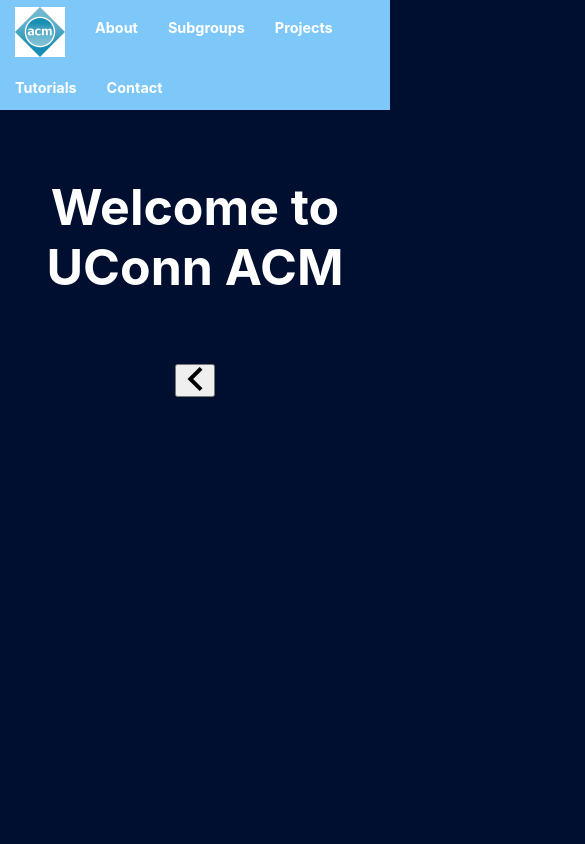
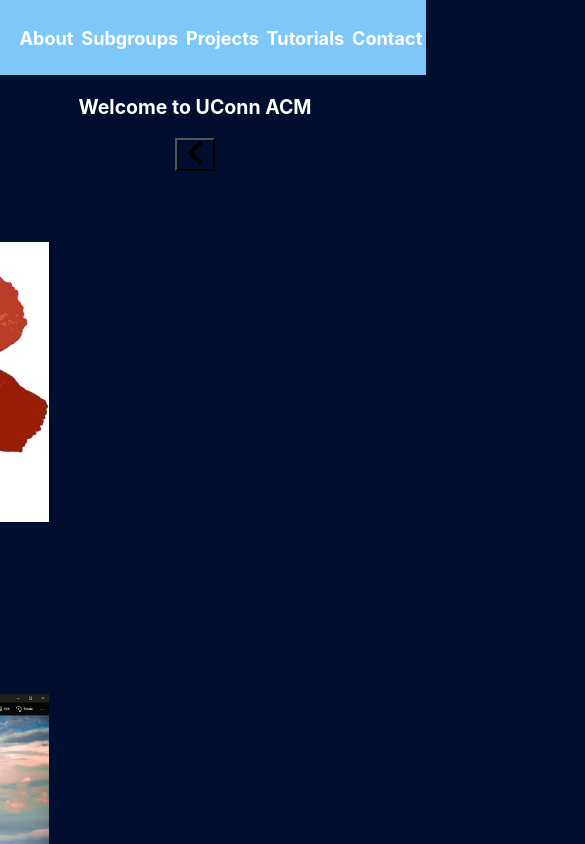
Before and after one commit to brandonmino/uconn-acm-website, a React (Create React App) app: page / in a window 390 px wide. Shown: the top 844 px of the page, 585 px wide, since content can reach past the window. Built offline with nearby package versions, Linux system fonts and the light colour scheme.

Commit message:
Get layout to work more across mobile devices, moving to viewport/flexbox layout

```diff
--- a/public/index.html
+++ b/public/index.html
@@ -6,7 +6,9 @@
     <meta name="viewport" content="width=device-width, initial-scale=1" />
     <meta name="UConn ACM Website" content="UConn ACM Website"/>
   </head>
-  <header id="header"></header>
-  <div id="body"></div>
-  <footer id="footer"></footer>
+  <body>
+    <header id="header"></header>
+    <div id="body"></div>
+    <footer id="footer"></footer>
+  </body>
 </html>
--- a/src/App.css
+++ b/src/App.css
@@ -3,104 +3,92 @@
   text-align: center;
 }
 .header-row {
+  display: flex;
+  flex: 1;
+  flex-direction: row;
+  justify-content: left;
+  align-items: left;
+  width: 100vw;
   background-color: #7dc8f9;
 }
-#header:after {
-  visibility: hidden;
-  display: block;
-  font-size: 0;
-  content: " ";
-  clear: both;
-  height: 0;
+.header-column {
+  display: flex;
+  justify-content: center;
+  align-items: center;
+  background-color: #7dc8f9;
+  font-size: 2.15vh;
 }
-.header-column {
-  display: inline-block;
-  width: max-content;
-  padding: 0px 15px;
-  clear: both;
-  text-align: center;
-  font-size: 90%;
-  margin-top: 7px;
-  height: 100%;
-  line-height: 100%;
-  vertical-align: top;
-  background-color: #7dc8f9;
+.header-logo-column {
+  padding: 1vh 2vw;
 }
 .header-logo {
-  background-color: white;
+  max-width: 100%;
+  max-height: 100%;
 }
-.header-about,
-.header-info,
-.header-subgroups,
-.header-projects,
-.header-tutorials,
-.header-contact {
+.header-column-tabs {
+  padding: 1vh 1vw;
   color: white;
   font-weight: bold;
 }
-#footer:after {
-  visibility: hidden;
-  display: block;
-  font-size: 0;
-  content: " ";
-  clear: both;
-  height: 0;
+.header-tab-text {
+  max-width: 100%;
+  max-height: 100%;
 }
 .footer-row {
-  margin-top: 20px;
+  display: flex;
+  flex: 1;
+  flex-direction: row;
+  justify-content: space-around;
+  align-items: center;
+  background-color: #000e2f;
+  padding-bottom: 5vh;
 }
 .footer-column {
-  display: inline-block;
-  width: 33.33%;
-  clear: both;
-  text-align: center;
-  font-size: 100%;
-  height: 100%;
-  line-height: 100%;
-  vertical-align: top;
-  background-color: #000e2f;
+  display: flex;
+  flex: 1;
+  justify-content: center;
+  align-items: center;
+  color: white;
 }
-.footer-resources,
-.footer-legal {
-  color: white;
-  padding-bottom: 3.2px;
-}
-.footer-logo {
-  background-color: white;
-}
-#home-body {
+.home-body {
+  display: flex;
+  flex: 1;
+  flex-direction: column;
+  justify-content: center;
+  align-items: center;
   text-align: center;
 }
 .home-title {
-  font-size: 50px;
+  display: flex;
+  flex: 1;
+  font-size: 5vw;
   color: white;
   font-weight: bold;
-  margin: 67px 0px;
 }
-#about-container {
+.about-container {
   text-align: center;
   margin-bottom: 50px;
 }
 .about-title {
-  font-size: 35px;
+  font-size: 3.5vw;
   color: white;
   font-weight: bold;
 }
-.about-text-container {
-  display: inline-block;
-  width: 50%;
-  text-align: center;
-}
 .about-text {
+  display: flex;
+  flex: 1;
   font-size: 20px;
   color: white;
 }
+.slide-container {
+  top: 100vh;
+  width: 75vw;
+}
 .each-slide > div {
-  display: flex;
-  align-items: center;
-  justify-content: center;
-  background-size: cover;
-  height: 350px;
+  background-size: contain;
+  background-repeat: no-repeat;
+  background-position: center;
+  height: 50vh;
 }
 .react-slideshow-container .nav[data-type="prev"] span {
   border-right: none;
@@ -138,3 +126,26 @@
 .react-slideshow-container + div.indicators > div:last-of-type {
   margin-right: 10px;
 }
+.react-slideshow-container .nav {
+  background: #000e2f;
+  transition: 0.3s;
+}
+.react-slideshow-container .nav span {
+  border-color: white;
+}
+.react-slideshow-container .nav:hover {
+  background-color: #000e2f;
+  box-shadow: 0 0 5px 3px white;
+}
+.react-slideshow-container .nav span:hover {
+  border-color: white;
+}
+.react-slideshow-container + div.indicators > .each-slideshow-indicator {
+  transition: 0.3s;
+}
+.react-slideshow-container + div.indicators > .each-slideshow-indicator:hover {
+  background: #adceed;
+}
+.react-slideshow-container + div.indicators > .each-slideshow-indicator:active {
+  background: white;
+}
--- a/src/App.js
+++ b/src/App.js
@@ -6,42 +6,39 @@
 export function Header() {
   return (
     <div className="header-row">
-      <div className="header-column">
+      <div className="header-column header-logo-column">
         <img src={logo} className="header-logo" alt="header-logo"/>
       </div>
-      <div className="header-column">
-        <p className="header-about">About</p>
+      <div className="header-column header-column-tabs">
+        <p className="header-tab-text">About</p>
       </div>
-      <div className="header-column">
-        <p className="header-subgroups">Subgroups</p>
+      <div className="header-column header-column-tabs">
+        <p className="header-tab-text">Subgroups</p>
       </div>
-      <div className="header-column">
-        <p className="header-projects">Projects</p>
+      <div className="header-column header-column-tabs">
+        <p className="header-tab-text">Projects</p>
       </div>
-      <div className="header-column">
-        <p className="header-tutorials">Tutorials</p>
+      <div className="header-column header-column-tabs">
+        <p className="header-tab-text">Tutorials</p>
       </div>
-      <div className="header-column">
-        <p className="header-contact">Contact</p>
+      <div className="header-column header-column-tabs">
+        <p className="header-tab-text">Contact</p>
       </div>
     </div>
   )
 }
 
-
 export function Footer() {
   return (
     <div className="footer-row">
       <div className="footer-column">
-        <div className="resources">
-          <p className="footer-resources">Resources</p>
-        </div>
+          <p>Resources</p>
       </div>
       <div className="footer-column">
-        <img src={logo} className="footer-logo" alt="footer-logo"/>
+        <img src={logo} alt="footer-logo"/>
       </div>
       <div className="footer-column">
-        <p className="footer-legal">Legal</p>
+        <p>Legal</p>
       </div>
     </div>
   );
@@ -49,15 +46,17 @@
 
 export function Home() {
   return (
-    <div id="home-body">
-      <p className="home-title"> Welcome to UConn ACM</p>
+    <div className="home-body">
+      <div className="home-title">
+        <p>Welcome to UConn ACM</p>
+      </div>
       <Slider/>
-      <div id="about-container">
-        <p className="about-title">About Us</p>
-        <div className="about-text-container">
-          <p className="about-text">
-            This will be filled with useful info eventually...
-          </p>
+      <div className="about-container">
+        <div className="about-title">
+          <p>About Us</p>
+        </div>
+        <div className="about-text">
+          <p>This will be filled with useful info eventually...</p>
         </div>
       </div>
     </div>
--- a/src/index.css
+++ b/src/index.css
@@ -1,8 +1,11 @@
-html{
+html {
   scroll-behavior: smooth;
 }
 body {
   margin: 0;
+  display: flex;
+  flex: 1;
+  flex-direction: column;
   background-color: #000e2f;
   font-family: -apple-system, BlinkMacSystemFont, 'Segoe UI', 'Roboto', 'Oxygen',
     'Ubuntu', 'Cantarell', 'Fira Sans', 'Droid Sans', 'Helvetica Neue',
```
Also changed, not shown: src/images/logo.png. Lines whose indentation alone changed are shown as unchanged.
